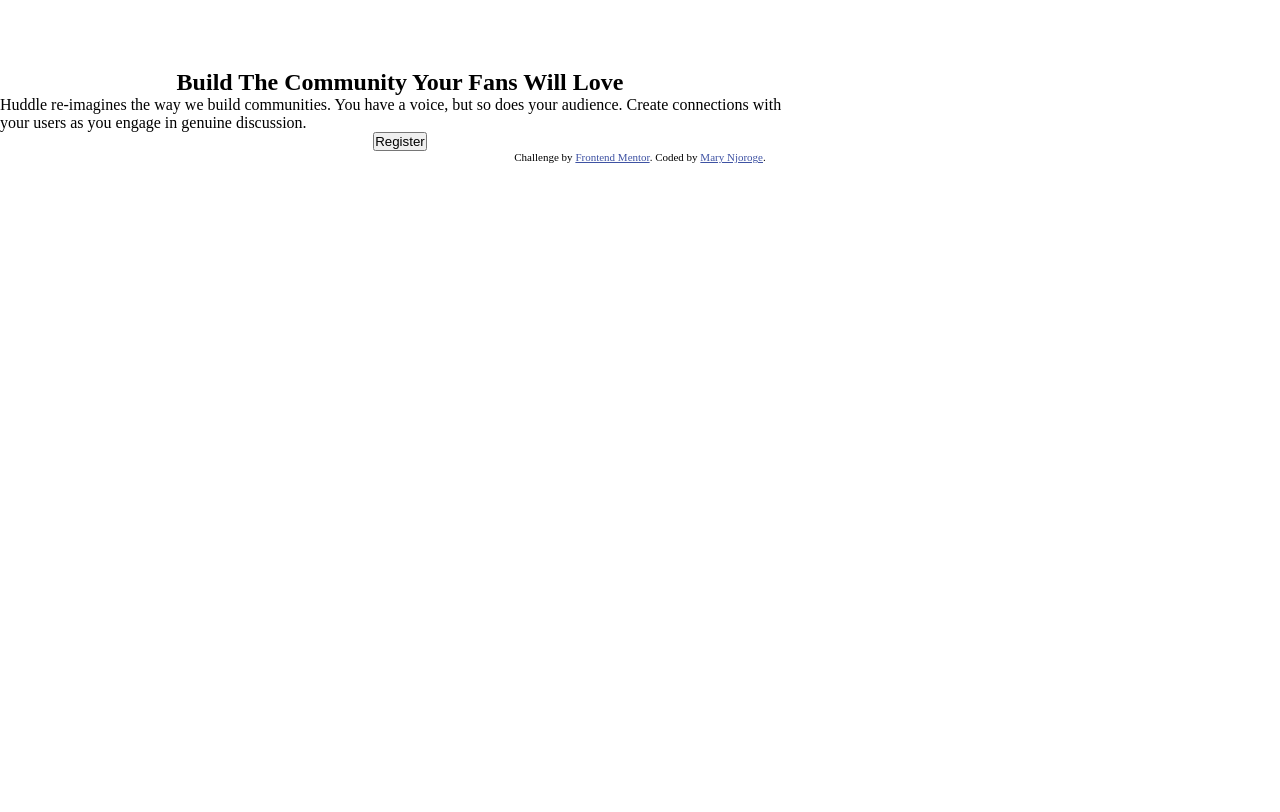
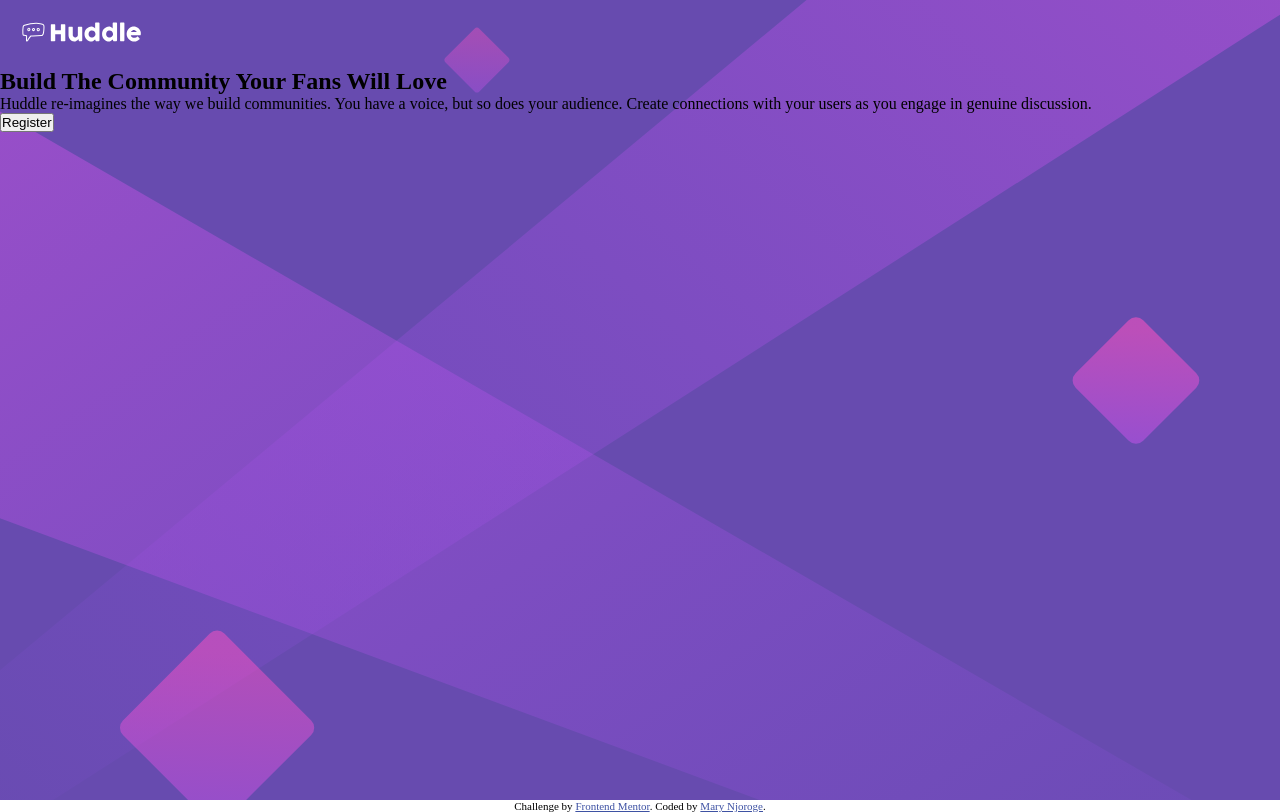
Before and after one commit to Maryahcee/huddle-landing-page, a plain HTML site: page index.html in a window 1280 px wide. Drawn offline with Linux system fonts and the light colour scheme.

Commit message:
Update styles.css
style container class

```diff
--- a/styles.css
+++ b/styles.css
@@ -13,11 +13,18 @@
 }
 
 .container {
-  max-width: 100vh;
+  height: 100vh;
   display: flex;
   flex-direction: column;
-  align-items: center;
-  justify-content: center;
+  background: url(./images/bg-mobile.svg) no-repeat center/cover;
+  background-color: var(--Violet-primary);
+}
+
+.logo img {
+  margin-right: 12rem;
+  height: 2rem;
+  width: 8rem;
+  margin: 1rem;
 }
 .attribution {
   font-size: 11px;
```
